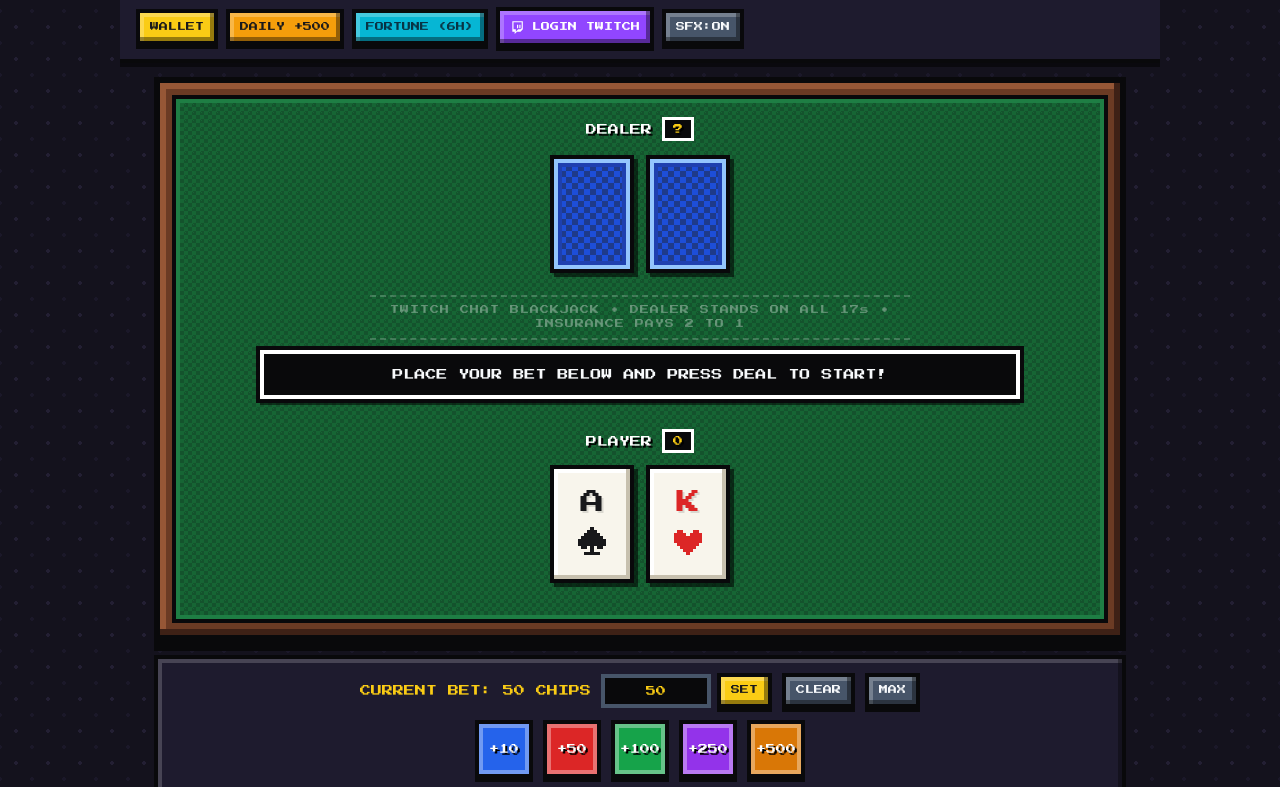
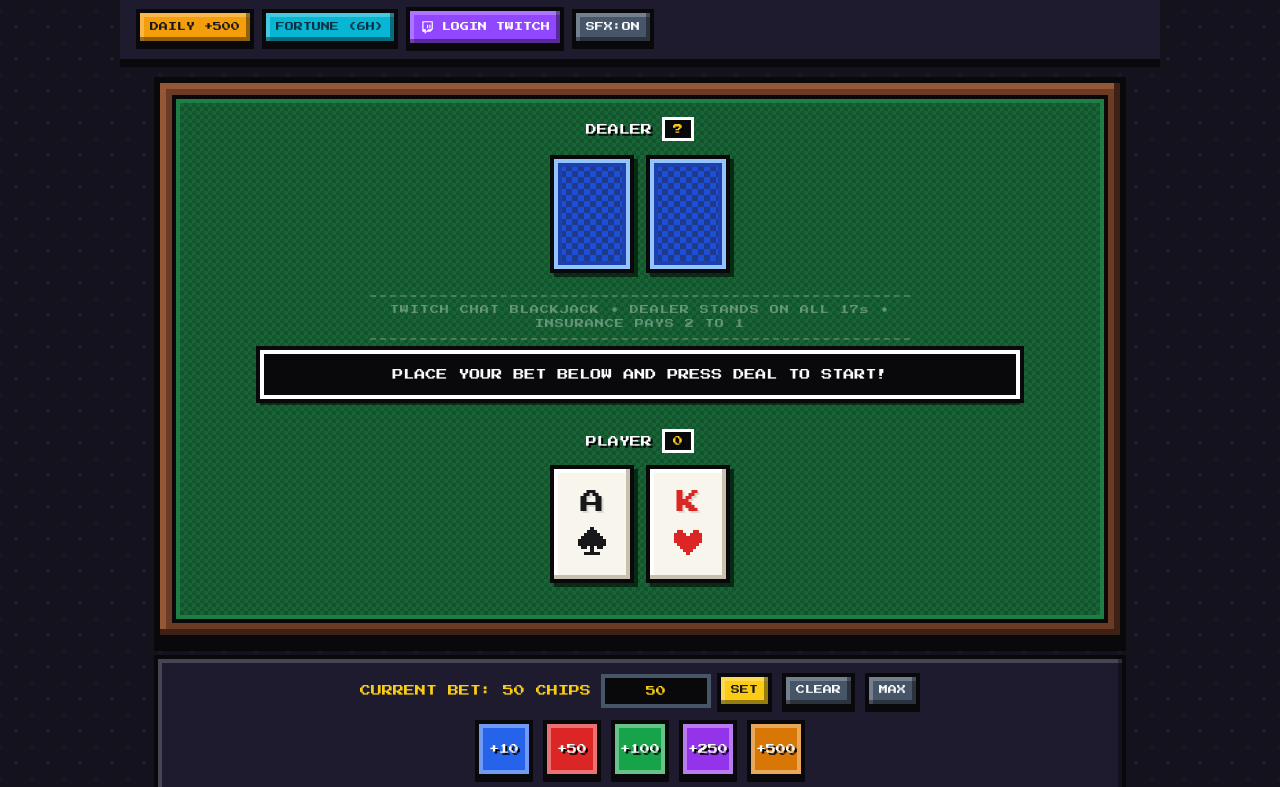
Before and after one commit to TheoInnit/twitch-blackjack-webversion, a plain HTML site: page index.html in a window 1280 px wide. Shown: the part 53-840 px from the top of the page. Drawn offline with Linux system fonts and the light colour scheme.

Commit message:
Refactor HUD actions and toggle wallet visibility

```diff
--- a/index.html
+++ b/index.html
@@ -606,7 +606,7 @@
     </div>
 
     <div class="hud-actions">
-  <a href="wallet.html" class="pixel-btn btn-gold" style="text-decoration: none;">WALLET</a>
+      <a href="wallet.html" id="btn-wallet" class="pixel-btn btn-gold" style="text-decoration: none; display: none;">WALLET</a>
       <button class="pixel-btn btn-amber" id="btn-daily" onclick="claimDaily()">
         DAILY +500
       </button>
@@ -1403,6 +1403,9 @@
       document.getElementById('twitch-btn-text').textContent = isGuest ? 'LOGIN TWITCH' : `@${state.username}`;
       document.getElementById('btn-twitch-logout').style.display = isGuest ? 'none' : 'inline-flex';
 
+      // Toggle Wallet button visibility based on login status
+      document.getElementById('btn-wallet').style.display = isGuest ? 'none' : 'inline-flex';
+
       const dealerCardsEl = document.getElementById('dealer-cards');
       const dealerScoreEl = document.getElementById('dealer-score');
       const playerContainerEl = document.getElementById('player-hands-container');
```
Lines whose indentation alone changed are shown as unchanged.
